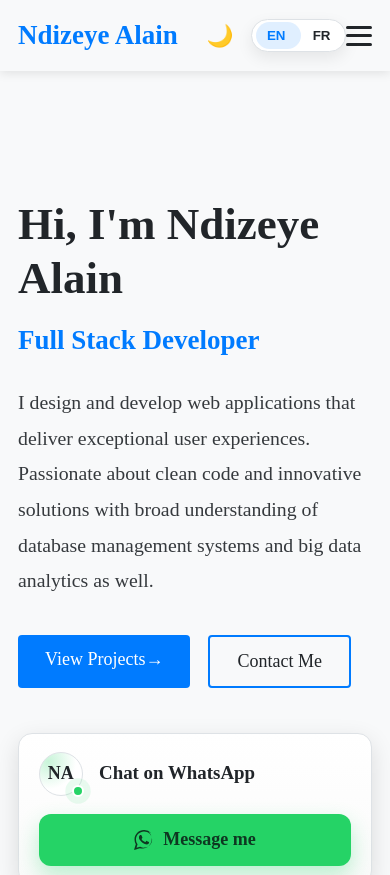
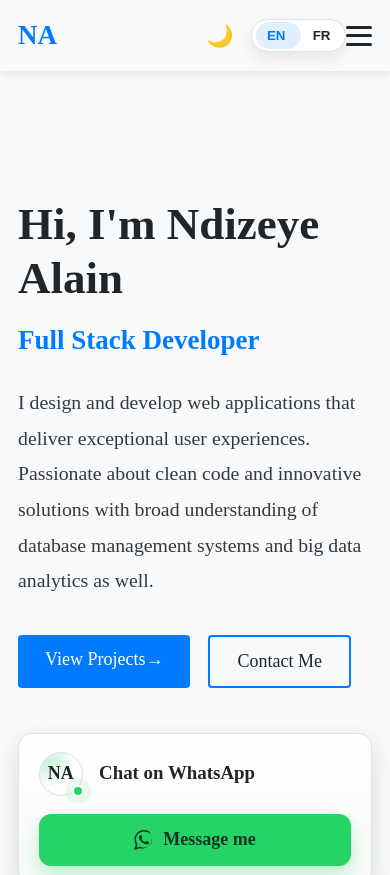
Before and after one commit to Alaindeve1/portfolio-website, a React (Create React App) app: page / in a window 390 px wide. Shown: the top 875 px of the page. Built offline with nearby package versions, Linux system fonts and the light colour scheme.

Commit message:
modified the navbar for better responsiveness

```diff
--- a/src/components/Navbar.jsx
+++ b/src/components/Navbar.jsx
@@ -61,13 +61,13 @@ const Navbar = () => {
     <nav className={`navbar ${scrolled ? 'scrolled' : ''}`}>
       <div className="container navbar-container">
         <Link to="/" className="logo">
-          <h1>Ndizeye Alain</h1>
+          <h1 className="full-name">Ndizeye Alain</h1>
+          <h1 className="initials d-none d-md-block">NA</h1>
         </Link>
 
         <div className="navbar-buttons">
           <button
             className="theme-toggle"
-            onClick={toggleTheme}
             aria-label="Toggle theme"
           >
             {isDarkMode ? '☀️' : '🌙'}
@@ -103,8 +103,8 @@ const Navbar = () => {
   );
 };
 
-// Export navLinks to be used in other components
-export const navLinks = [
+// Export navLinks for other components to use
+const exportedNavLinks = [
   { path: '/', label: 'Home' },
   { path: '/about', label: 'About' },
   { path: '/projects', label: 'Projects' },
@@ -112,4 +112,5 @@ export const navLinks = [
   { path: '/contact', label: 'Contact' }
 ];
 
+export { exportedNavLinks as navLinks };
 export default Navbar;
--- a/src/locales/fr/common.json
+++ b/src/locales/fr/common.json
@@ -60,7 +60,7 @@
   },
   "projectDescriptions": {
     "1": "Application Java Swing pour gérer les étudiants et le personnel avec connexion à la base de données via XAMPP (MySQL)",
-    "2": "Projet backend en Spring Boot et Java avec PostgreSQL pour gérer les enchères côté acheteurs et vendeurs.",
+    "2": "Un projet fullstack utilisant le framework Spring Boot et Java avec PostgreSQL pour gérer les enchères pour les acheteurs et les vendeurs dans un environnement basé sur le temps réel.",
     "3": "Site vitrine responsive pour une plateforme d'enchères, présentant les articles et services.",
     "4": "Site statique réalisé en HTML, CSS et JavaScript.",
     "5": "Site portfolio développé avec Next JS, Tailwind CSS et TypeScript.",
--- a/src/pages/Home.jsx
+++ b/src/pages/Home.jsx
@@ -116,7 +116,7 @@ const Home = () => {
               </div>
               <div className="project-info">
                 <h3>AUCTION MANAGMENT SYSTEM</h3>
-                <p>{auctionProject?.description || t('home.featured.descriptions.auction')}</p>
+                <p>{t('projectDescriptions.2', { defaultValue: auctionProject?.description })}</p>
                 <Link to="/projects" className="project-link">
                   {t('home.featured.learnMore')}
                   <span>→</span>
--- a/src/pages/Projects.jsx
+++ b/src/pages/Projects.jsx
@@ -74,7 +74,7 @@ const Projects = () => {
 
               <div className="project-info">
                 <h3>{project.title}</h3>
-                <p>{project.description || t(`projectDescriptions.${project.id}`)}</p>
+                <p>{t(`projectDescriptions.${project.id}`, { defaultValue: project.description })}</p>
 
                 <div className="project-tech">
                   {project.technologies.map((tech, index) => (
--- a/src/styles/NavbarStyles.css
+++ b/src/styles/NavbarStyles.css
@@ -34,15 +34,17 @@
   transition: var(--transition);
 }
 
-.logo::after {
-  content: '';
-  position: absolute;
-  bottom: 0;
-  left: 0;
-  width: 0;
-  height: 2px;
-  background-color: var(--primary-color);
-  transition: width 0.3s ease;
+/* Show full name on larger screens, hide initials */
+.logo .full-name {
+  display: block;
+}
+
+.logo .initials {
+  display: none;
+  font-size: 1.5rem;
+  font-weight: 700;
+  color: var(--primary-color);
+  margin: 0;
 }
 
 .logo:hover::after {
@@ -138,6 +140,15 @@
 }
 
 @media (max-width: 768px) {
+  /* Show only initials on mobile, hide full name */
+  .logo .full-name {
+    display: none;
+  }
+
+  .logo .initials {
+    display: block;
+  }
+
   .menu-toggle {
     display: flex;
   }
```
